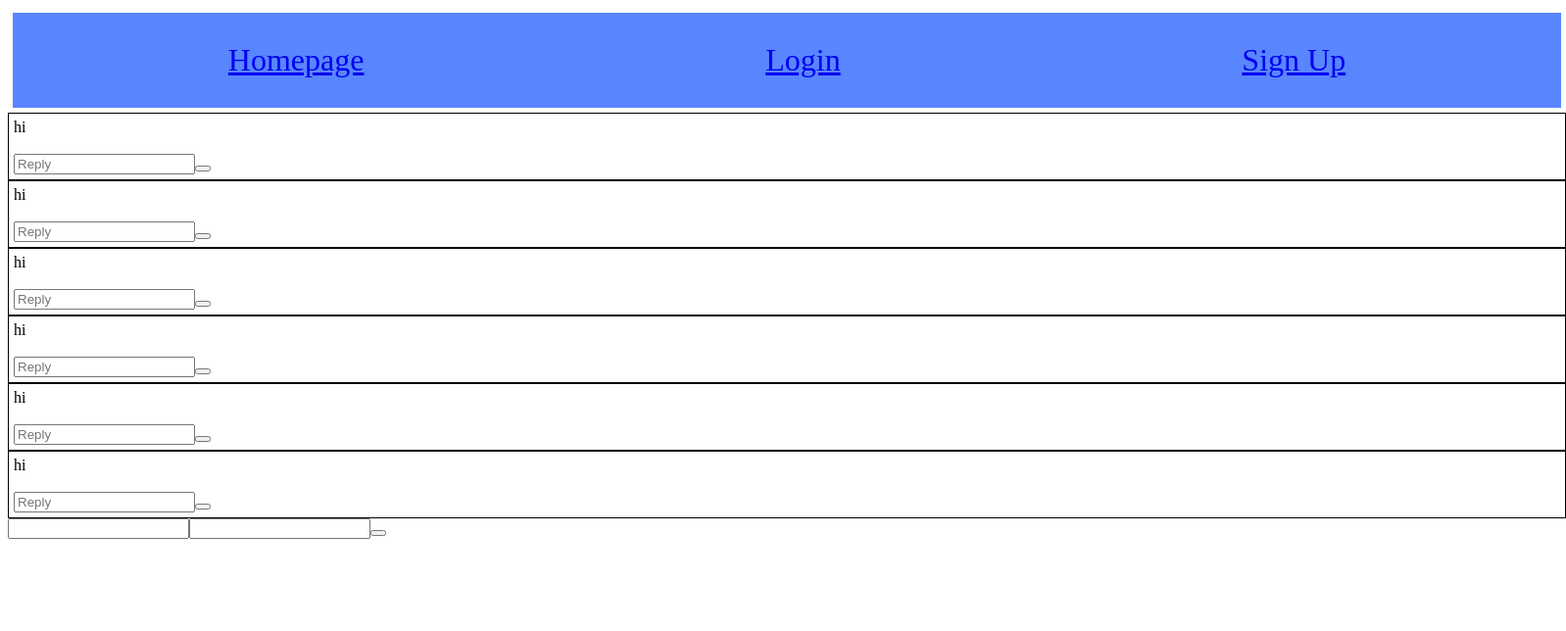
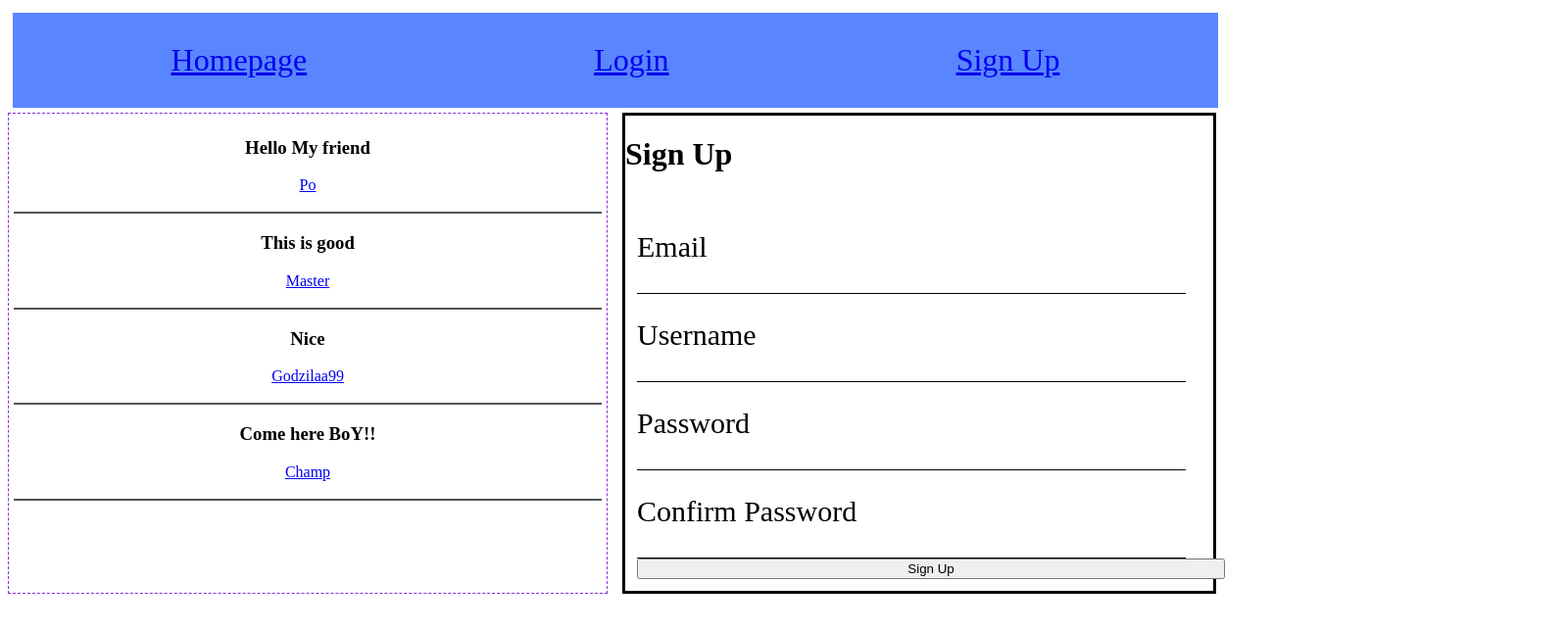
Before and after one commit to justpiyoosh/EMS_Frontend, a React (Create React App) app: page / in a window 1280 px wide. Shown: the top 644 px of the page at 98% size, 1598 px wide, since content can reach past the window. Built offline with nearby package versions, Linux system fonts and the light colour scheme.

Commit message:
Cookie Made

```diff
--- a/package.json
+++ b/package.json
@@ -8,6 +8,7 @@
     "@testing-library/user-event": "^12.1.10",
     "axios": "^0.21.0",
     "react": "^17.0.1",
+    "react-cookie": "^4.0.3",
     "react-dom": "^17.0.1",
     "react-router-dom": "^5.2.0",
     "react-scripts": "4.0.0",
--- a/src/App.css
+++ b/src/App.css
@@ -1,4 +1,8 @@
 .App {
+  display: flex;
+  flex-wrap: wrap;
+}
+.Home{
   display: flex;
   flex-wrap: wrap;
 }
@@ -10,7 +14,7 @@
   display: flex;
   flex-direction: row;
   flex-wrap: wrap;
-  width : 1550px;
+  width : 1200px;
   margin: 5px;
   padding: 15px;
 }
@@ -38,18 +42,24 @@
   font-family: sans-serif;
   text-align: center;
 }
+
+.signUp{
+border : 3px solid black;
+align-items: center;
+justify-content: center;
+}
 form{
   position: relative;
   display: flex;
   flex-wrap:wrap;
   flex-flow: column;
-  width:100%;
+  width:600px;
  padding:2%;
   }
 .tab{
   position: relative;
   height: 80px;
-  width: 100%;
+  width: 550px;
   padding : 5px;
   overflow: hidden;
 }
@@ -99,3 +109,17 @@ color: rgb(0, 153, 255);
   font-size:30px;
   color: rgb(0, 153, 255);
   }
+
+.Post{
+  width: 600px;
+  align-items: center;
+  justify-content: center;
+  text-align :center;
+  border-bottom: black 2px inset;
+}
+
+.topPost{
+  border : 1px dashed blueviolet;
+  padding: 5px;
+  margin-right: 15px;
+}
--- a/src/App.js
+++ b/src/App.js
@@ -1,14 +1,20 @@
-import { Route} from 'react-router-dom'
+import { Route,Switch} from 'react-router-dom'
 import Homepage from './Homepage'
 import Login from './Login'
 import Signup from './Signup'
+import CreateBlog from './Blogs/CreateBlog'
+import Posts from './posts/Posts'
 import './App.css'
 function App() {
   return (
     <div className = 'App'>
-      <Route path = '/' exact component = {Homepage}/>
-      <Route path = '/login' exact component = {Login}/>
-      <Route path = '/signup' exact component = {Signup}/>
+      <Switch>
+        <Route path = '/' exact component = {Homepage}/>
+        <Route path = '/login' exact component = {Login}/>
+        <Route path = '/signup' exact component = {Signup}/>
+        <Route path = '/viewpost' exact component = {Posts}/>
+        <Route path = '/createpost' exact component = {CreateBlog}/>
+      </Switch>
     </div>
   );
 }
--- a/src/Blogs/CreateBlog.js
+++ b/src/Blogs/CreateBlog.js
@@ -23,7 +23,7 @@ export default class CreateBlog extends Component{
             <div>
                 <input type = "text" name = "title" value = {this.state.title} onChange = {this.ChangeHandler}/>
                 <input type = "text" name = "body" value = {this.state.body} onChange = {this.ChangeHandler} />
-                <button type = "submit" onClick = {this.PostBlog}/>
+                <button type = "submit" onClick = {this.PostBlog}>Post</button>
             </div>
         );
     }
--- a/src/Homepage.js
+++ b/src/Homepage.js
@@ -3,6 +3,7 @@ import axios from 'axios';
 import {NavLink} from 'react-router-dom'
 import Posts from './posts/Posts';
 import  CreateBlog from "./Blogs/CreateBlog";
+import Signup from './Signup'
 export default class Homepage extends React.Component{
 state = {
     data : "",
@@ -14,7 +15,8 @@ componentDidMount(){
         this.setState({data:res.data})
 })}
 render(){
-return(<div>
+return(
+<div className = "Home">
     <span className = "Header">
         <div className="Hlink">
             <NavLink to = '/'>Homepage</NavLink></div>
@@ -25,8 +27,10 @@ return(<div>
             <NavLink to = '/signup'>Sign Up</NavLink>
         </div>
     </span>
-    <Posts></Posts>
-    <CreateBlog></CreateBlog>
+    <div className="topPost">
+        <Posts/>
+    </div>
+    <Signup/>
 </div>
 );}
 }
--- a/src/Login.js
+++ b/src/Login.js
@@ -1,15 +1,20 @@
 import React from 'react';
-import {NavLink} from 'react-router-dom';
+import {NavLink, withRouter} from 'react-router-dom';
 import Axios from 'axios';
-
-export default class Login extends React.Component{
+import { withCookies, Cookies } from 'react-cookie';
+import { instanceOf } from 'prop-types';
+class Login extends React.Component{
+    static propTypes = {
+        cookies : instanceOf(Cookies).isRequired
+    };
     constructor(props){
         super();
+        const { cookies } = props;
         this.state ={
             user : '',
             password : '',
             clicked : false,
-            Token :" ",
+            Target : cookies.get('Target') || 'buffer',
         }
     this.submitHandler.bind(this);
     }
@@ -19,19 +24,15 @@ export default class Login extends React.Component{
         })
     }
     submitHandler =(e)=>{
-        console.log("Here")
-        console.log(this.state.user,this.state.password)
         e.preventDefault();
         if(this.state.user && this.state.password){
             Axios.post('http://localhost:8000/api/account/login',({'username':this.state.user,'password':this.state.password}))
             .then((response)=>{
                 // Token is stored
-                if(response.status == 200){
-                    this.setState(
-                        {
-                            Token : response.data.token
-                        }
-                    )
+                if(response.status === 200){
+                    const { cookies } = this.props;
+                    cookies.set('Target',response.data.token,{path:'/'})
+                    return (this.props.history.push('/createpost'));
                 }
                 else{
                     alert("Invalid Username or Password");
@@ -69,3 +70,5 @@ export default class Login extends React.Component{
         );
     }
 }
+
+export default (withRouter(Login),withCookies(Login));
--- a/src/Signup.js
+++ b/src/Signup.js
@@ -1,9 +1,7 @@
 import Axios from 'axios';
 import React from 'react';
-import {NavLink, Redirect  } from "react-router-dom";
-import {Route} from 'react-router-dom';
-import Homepage from './Homepage';
-export default class Login extends React.Component{
+import {withRouter } from "react-router-dom";
+class Signup extends React.Component{
     constructor(props){
         super();
         this.state ={
@@ -30,22 +28,19 @@ export default class Login extends React.Component{
         else{
             Axios.post('http://localhost:8000/api/account/register',({'email':this.state.user,'username':this.state.username,'password':this.state.password,'password2':this.state.confirm_password}))
             .then((response)=>{
-
+                console.log(response);
                 //Redirect to login page on successful user signup
-
+                return(this.props.history.push('/login'));
+            })
+            .catch((e)=>{
+                console.warn(e.message);
+                return(this.props.history.push('/'));
             })
         }
     }
     render(){
         return(
-            <div>
-                <div className = "Header">
-    <div className="Hlink">
-    <NavLink to = '/'>Homepage</NavLink></div>
-    <div className="Hlink">
-    <NavLink to = '/login'>Login</NavLink>
-    </div>
-    </div>
+            <div className = "signUp">
                 <h1>Sign Up</h1>
                 <form onSubmit={this.submitHandler}>
                 <div className='tab'>
@@ -74,3 +69,5 @@ export default class Login extends React.Component{
         );
     }
 }
+
+export default withRouter(Signup);
--- a/src/index.js
+++ b/src/index.js
@@ -1,11 +1,15 @@
 import React from 'react';
+import { CookiesProvider } from 'react-cookie';
 import ReactDOM from 'react-dom';
 import {BrowserRouter} from 'react-router-dom'
 import App from './App';
 
 ReactDOM.render(
-  <BrowserRouter>
-  <App /></BrowserRouter>
+  <CookiesProvider>
+    <BrowserRouter>
+      <App />
+    </BrowserRouter>
+  </CookiesProvider>
     ,
   document.getElementById('root')
 );
--- a/src/posts/Post.js
+++ b/src/posts/Post.js
@@ -1,17 +1,12 @@
 import Axios from 'axios';
 import React from 'react';
-var reply = "";
-function Repost(){
-    reply = document.getElementById("Reply").value;
-    Axios.post('http://localhost:8000/api/account/blog_post',{'content':reply});
-}
+import { NavLink } from 'react-router-dom';
 const Post = (props) =>{
 return(
-<div style = {{border:"1px solid black",padding:"5px"}}>
-    {props.item.msg}
+<div className = "Post">
+    <h3>{props.item.msg}</h3>
+    <NavLink to = '/profile'>{props.item.user}</NavLink>
     <br/><br/>
-    <input type = "text" placeholder="Reply" id = "Reply"/>
-    <button type = "submit" onClick = {Repost}/>
 </div>);
 }
 export default Post;
--- a/src/posts/Posts.js
+++ b/src/posts/Posts.js
@@ -2,7 +2,7 @@ import React, { Component } from 'react';
 import Post from './Post'
 export default class Posts extends Component{
     state = {
-        posts : [{msg:"hi"},{msg:"hi"},{msg:"hi"},{msg:"hi"},{msg:"hi"},{msg:"hi"}]
+        posts : [{user:"Po",msg:"Hello My friend"},{user:"Master",msg:"This is good"},{user:"Godzilaa99",msg:"Nice"},{user:"Champ",msg:"Come here BoY!!"}]
     }
     render(){
         let post = this.state.posts.map(
```
Also changed, not shown: src/Images/Hmpg.png (added), 1 other file (tests, documents, lock files or other folders). Lines whose indentation alone changed are shown as unchanged.
